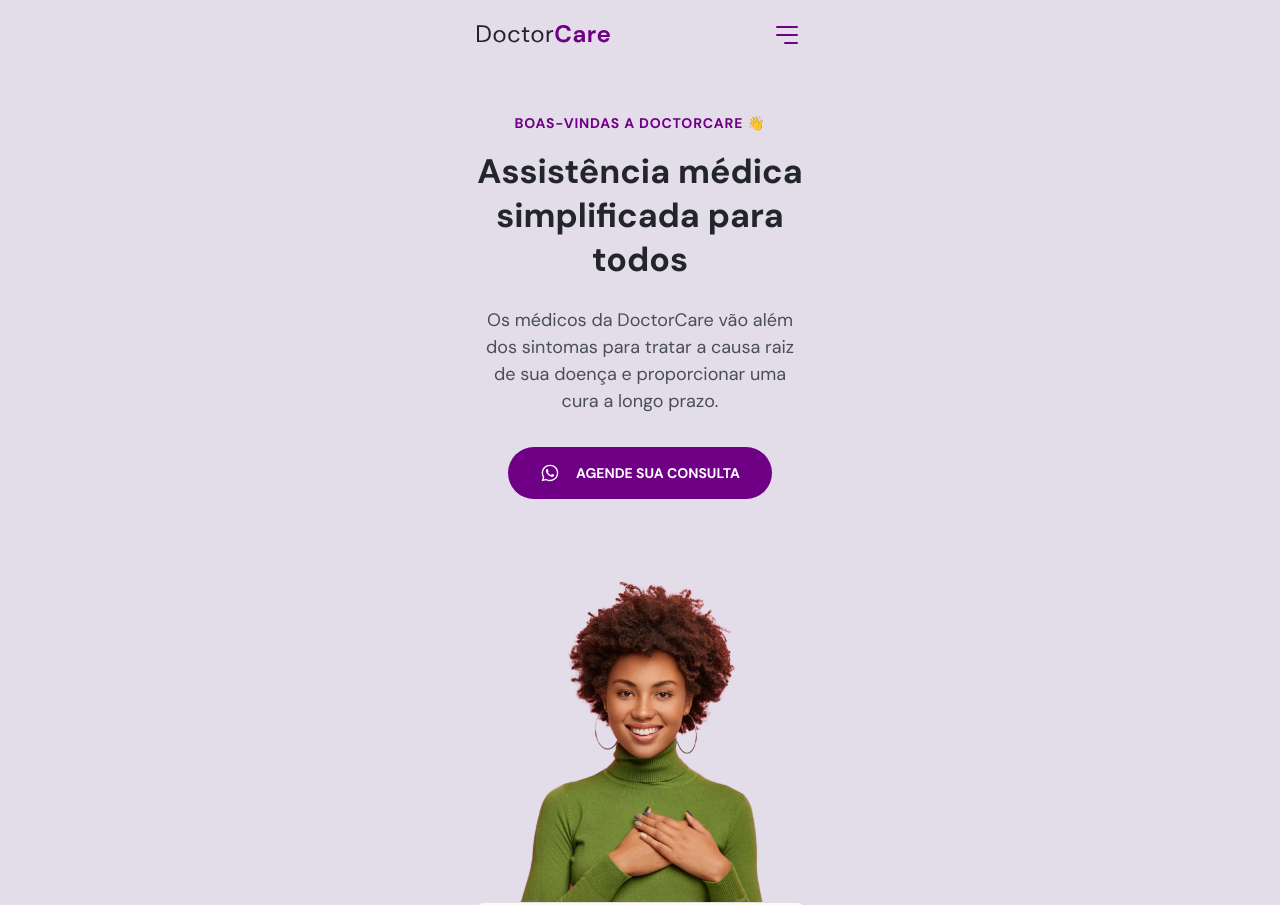
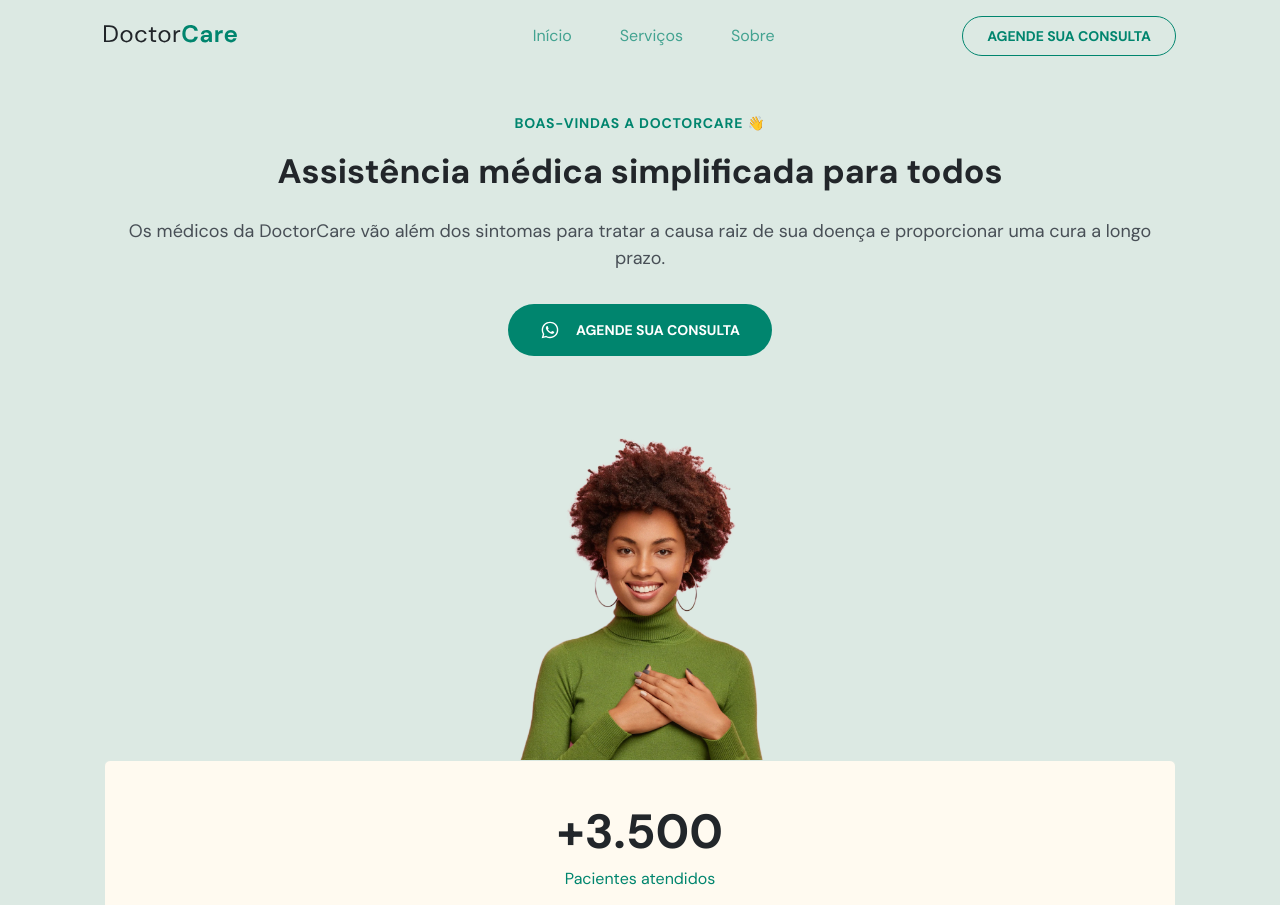
Before and after one commit to EduDomingos/Projeto-Integrador-2, a plain HTML site: page index.html in a window 1280 px wide. Shown: the top 905 px of the page. Drawn offline with nearby package versions, Linux system fonts and the light colour scheme.

Commit message:
Quinto dia Rocketseat Origin Part 1
Developing desktop responsive layout.

```diff
--- a/style.css
+++ b/style.css
@@ -6,13 +6,14 @@
 }
 
 :root {
-  --hue: 290;
+  --hue: 170;
   --primary-color: hsl(var(--hue), 100%, 26%);
   --headline: hsl(210, 11%, 15%);
   --paragraph: hsl(210, 9%, 31%);
 
   --brand-beige: hsl(39, 100%, 97%);
   --brand-light: hsl(calc(var(--hue) - 22), 23%, 89%);
+  --brand-light-2: hsl(calc(var(--hue) + 10), 14%, 97%);
   --brand-dark: hsl(var(--hue), 100%, 14%);
 
   --bg-light: hsl(180, 14%, 97%);
@@ -44,7 +45,7 @@
 }
 
 .wrapper {
-  width: 37.5rem;
+  width: min(50rem, 100%);
   margin-inline: auto;
   padding-inline: 2.4rem;
 }
@@ -191,6 +192,10 @@
   cursor: pointer;
 }
 
+nav .menu,
+nav .close-menu {
+  position: fixed;
+}
 /*====================Menu-expanded====================*/
 body.menu-expanded {
   overflow: hidden;
@@ -218,7 +223,6 @@
 }
 
 body.menu-expanded .menu {
-  position: fixed;
   top: 0;
   left: 0;
   background: var(--primary-color);
@@ -327,7 +331,7 @@
 }
 
 #home .stats {
-  width: 32.7rem;
+  width: 100%;
   padding-block: 4rem;
   margin-inline: auto;
 
@@ -476,3 +480,130 @@
   visibility: visible;
   transform: translateY(0);
 }
+
+/*====================Responsivo====================*/
+@media (min-width: 1024px) {
+  /* RESET */
+  nav#navigation .wrapper * {
+    margin: 0;
+    padding: 0;
+    visibility: initial;
+    display: initial;
+    opacity: initial;
+    flex-direction: initial;
+    position: initial;
+    font-size: initial;
+    font-weight: initial;
+    transform: initial;
+    color: initial;
+    background-color: initial;
+    filter: initial;
+  }
+
+  /*====================Geral====================*/
+
+  .wrapper {
+    width: min(1120px, 100%);
+  }
+
+  /*====================Navigation====================*/
+
+  nav#navigation .social-links,
+  nav#navigation .close-menu,
+  nav#navigation .open-menu {
+    display: none;
+  }
+
+  nav#navigation .menu {
+    display: flex;
+    align-items: center;
+    justify-content: space-between;
+    width: 60%;
+  }
+
+  nav#navigation .menu ul:nth-child(1) {
+    display: flex;
+    gap: 3.2;
+  }
+
+  nav#navigation .menu ul li a {
+    color: var(--primary-color);
+    opacity: 0.7;
+  }
+
+  nav#navigation .menu a.button {
+    display: flex;
+    justify-content: center;
+    align-items: center;
+    padding: 1rem 2.4rem;
+
+    border: 0.1rem solid var(--primary-color);
+    border-radius: 4rem;
+
+    color: var(--primary-color);
+
+    font-size: 1.4rem;
+    font-weight: 700;
+    line-height: 1.8rem;
+    text-transform: uppercase;
+  }
+
+  nav#navigation .menu a.button:hover {
+    background-color: var(--primary-color);
+    border: none;
+    color: white;
+  }
+
+  nav#navigation.scroll .menu ul li a {
+    color: var(--brand-light-2);
+    opacity: 0.6;
+  }
+
+  nav#navigation.scroll .menu a.button {
+    border-color: white;
+    color: white;
+  }
+
+  nav#navigation .menu li a {
+    transition: opacity 0.4s;
+  }
+
+  nav#navigation .menu li a:hover {
+    opacity: 1;
+    font-weight: 700;
+  }
+
+  nav#navigation .menu li a::after {
+    content: '';
+    width: 0%;
+    height: 0.2rem;
+    background-color: var(--primary-color);
+
+    position: relative;
+    bottom: -2rem;
+    left: -0.5rem;
+
+    display: block;
+
+    transition: width 0.2s;
+  }
+
+  nav#navigation.scroll .menu li a::after {
+    background-color: white;
+  }
+
+  nav#navigation .menu li a:hover::after {
+    padding-inline: 0.8rem;
+    width: 100%;
+  }
+
+  nav#navigation.scroll .menu li a:hover {
+    opacity: 1;
+  }
+
+  nav#navigation.scroll .menu a.button:hover {
+    background-color: var(--brand-light);
+    border: none;
+    color: var(--primary-color);
+  }
+}
```
